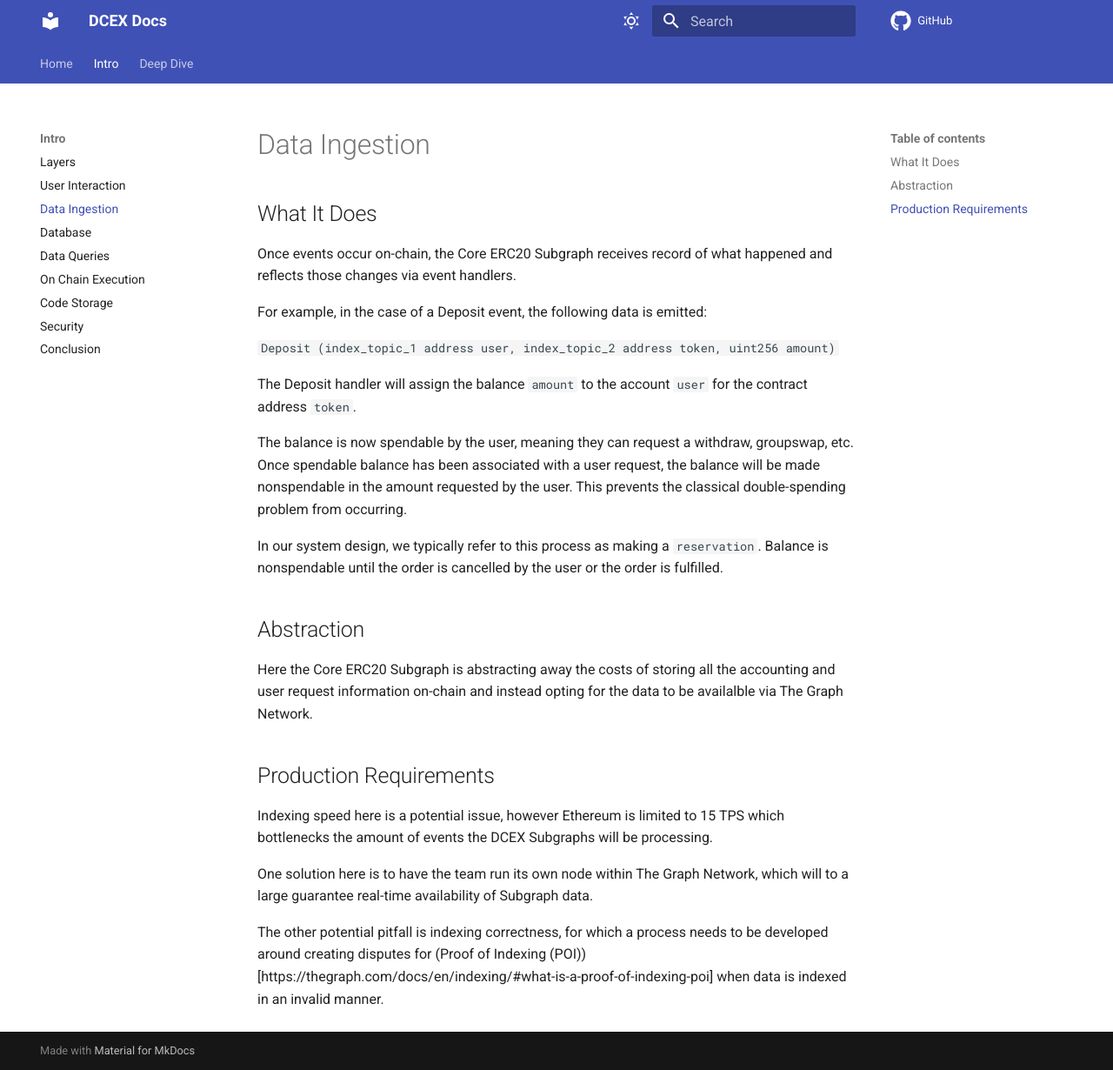
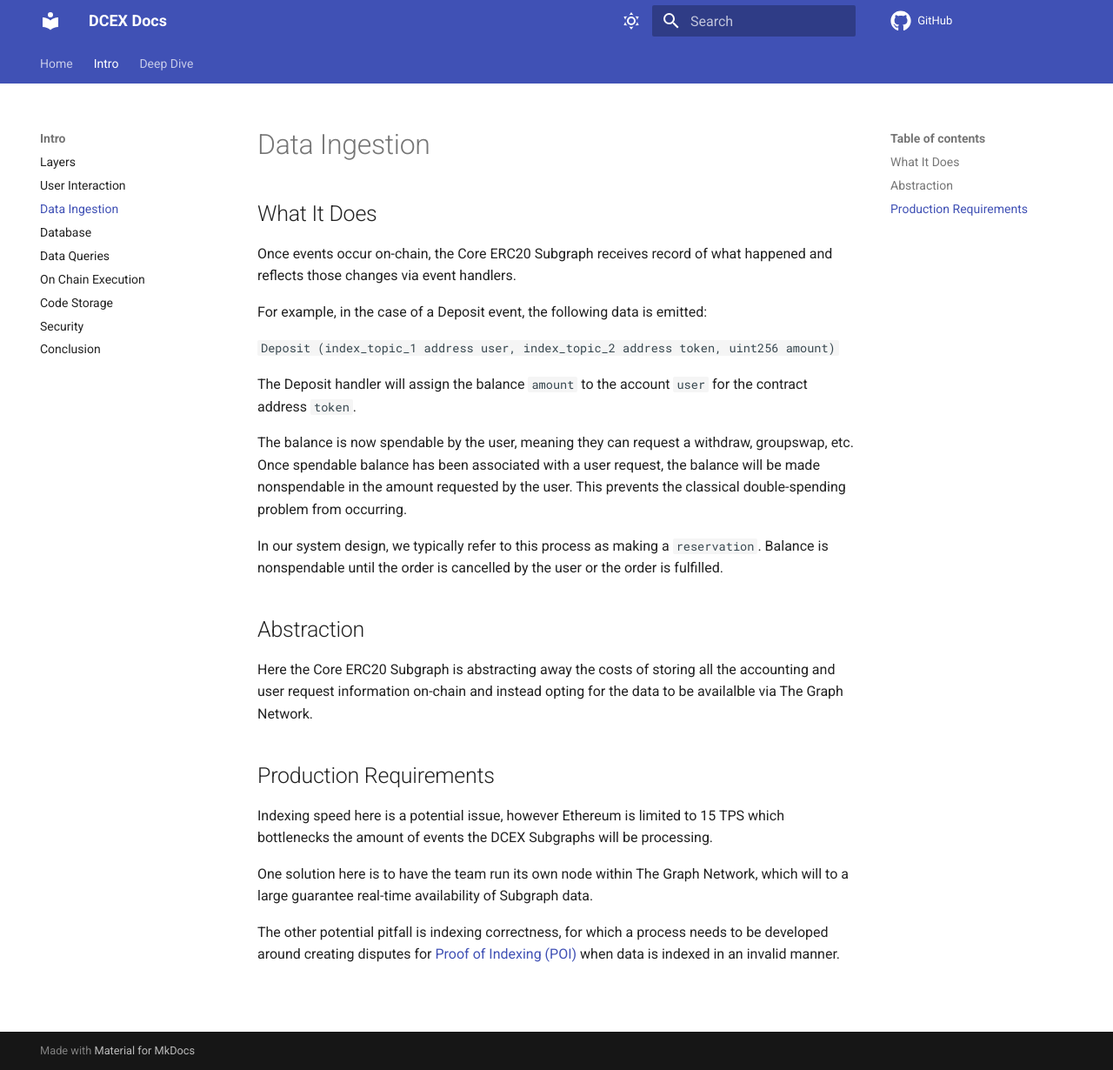
Before and after one commit to poolshark-protocol/docs, an MkDocs documentation site: the page built from docs/intro/layers/ingestion.md, in a window 1280 px wide and 1230 px high. Shown: the whole window at 87% size. Built offline with MkDocs 1.6.1 and Material for MkDocs 9.7.7, drawn with Linux system fonts in a browser that asks for light colours; comment, search, counter and statistics services are not loaded.

Commit message:
fix hyperlink

```diff
--- a/docs/intro/layers/ingestion.md
+++ b/docs/intro/layers/ingestion.md
@@ -24,4 +24,4 @@ Indexing speed here is a potential issue, however Ethereum is limited to 15 TPS
 
 One solution here is to have the team run its own node within The Graph Network, which will to a large guarantee real-time availability of Subgraph data.
 
-The other potential pitfall is indexing correctness, for which a process needs to be developed around creating disputes for (Proof of Indexing (POI))[https://thegraph.com/docs/en/indexing/#what-is-a-proof-of-indexing-poi] when data is indexed in an invalid manner.
+The other potential pitfall is indexing correctness, for which a process needs to be developed around creating disputes for [Proof of Indexing (POI)](https://thegraph.com/docs/en/indexing/#what-is-a-proof-of-indexing-poi) when data is indexed in an invalid manner.
```
